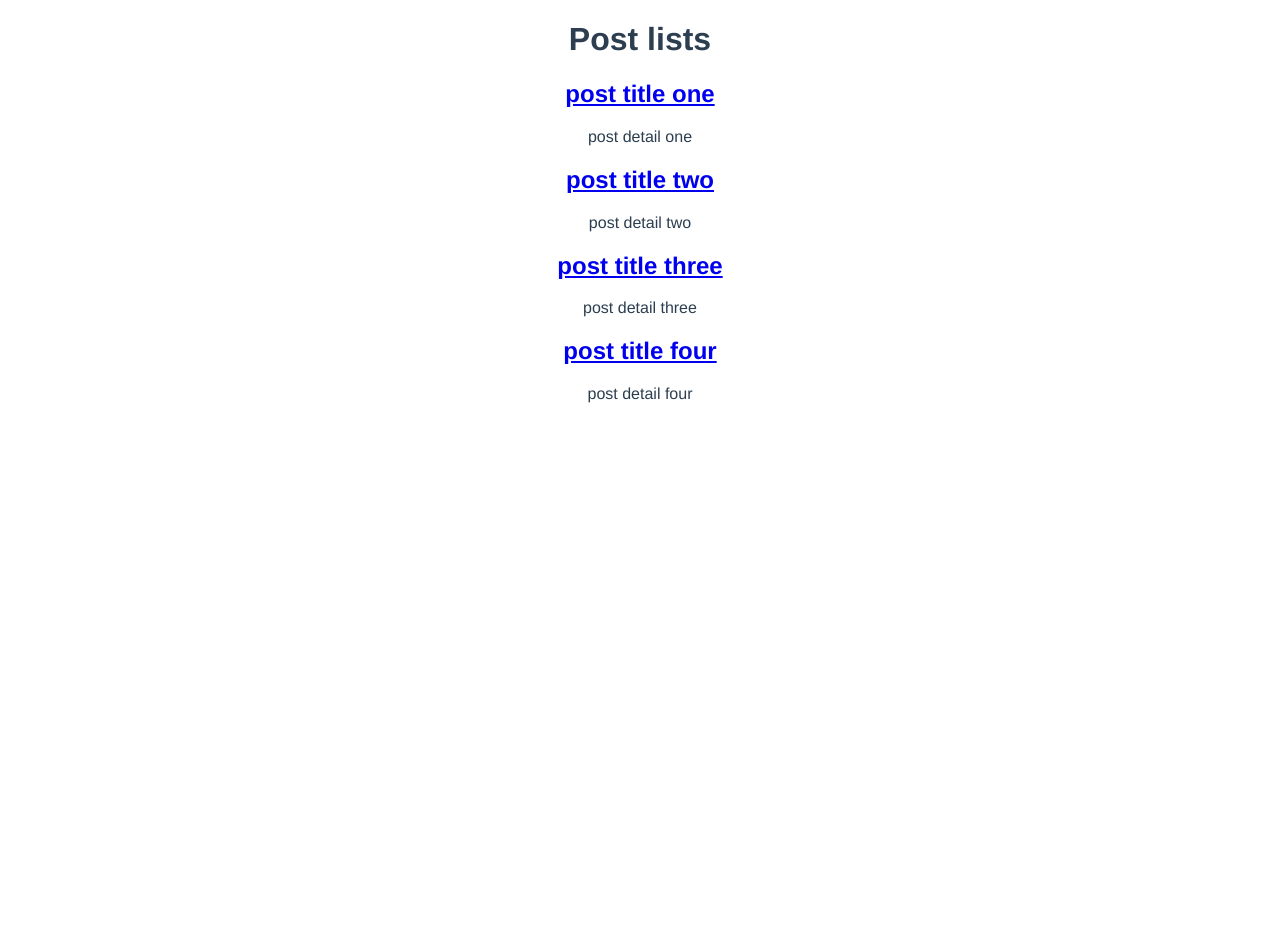
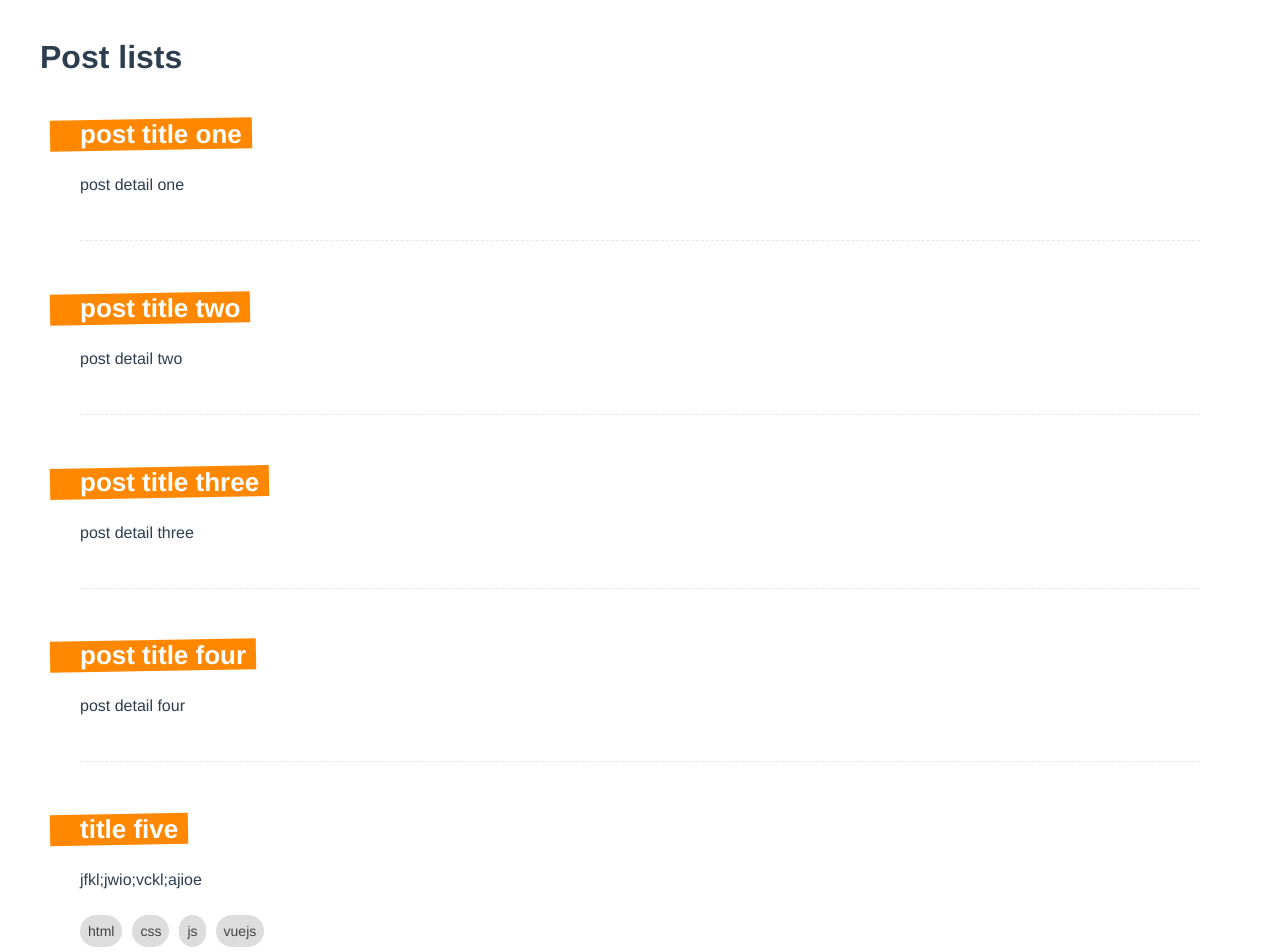
Before and after one commit to minthuhlaing007/compositionapi, a Vue app: page / in a window 1280 px wide. Shown: the top 952 px of the page. Before the commit the page ends 800 px from the top, so only its background shows below. Built offline with nearby package versions, Linux system fonts and the light colour scheme; data requests are answered from the project's data file.

Commit message:
create post backend

```diff
--- a/database/db.json
+++ b/database/db.json
@@ -3,22 +3,44 @@
     {
       "id": 1,
       "title": "post title one",
-      "detail": "post detail one"
+      "body": "post detail one"
     },
     {
       "id": 2,
       "title": "post title two",
-      "detail": "post detail two"
+      "body": "post detail two"
     },
     {
       "id": 3,
       "title": "post title three",
-      "detail": "post detail three"
+      "body": "post detail three"
     },
     {
       "id": 4,
       "title": "post title four",
-      "detail": "post detail four"
+      "body": "post detail four"
+    },
+    {
+      "id": "7816",
+      "title": "title five",
+      "body": "jfkl;jwio;vckl;ajioe",
+      "tags": [
+        "html",
+        "css",
+        "js",
+        "vuejs"
+      ]
+    },
+    {
+      "id": "1f6a",
+      "title": "title five",
+      "body": "jfkl;jwio;vckl;ajioe",
+      "tags": [
+        "html",
+        "css",
+        "js",
+        "vuejs"
+      ]
     }
   ]
 }
--- a/src/App.vue
+++ b/src/App.vue
@@ -8,7 +8,6 @@
   font-family: Avenir, Helvetica, Arial, sans-serif;
   -webkit-font-smoothing: antialiased;
   -moz-osx-font-smoothing: grayscale;
-  text-align: center;
   color: #2c3e50;
 }
 
--- a/src/components/SinglePosts.vue
+++ b/src/components/SinglePosts.vue
@@ -1,8 +1,13 @@
 <template>
-  <router-link :to="{name:'Detail', params:{id:post.id}}">
-  <h2>{{ post.title }}</h2>
-  </router-link>
-  <p>{{ post.detail }}</p>
+  <div class="post">
+    <router-link :to="{ name: 'Detail', params: { id: post.id } }">
+      <h2>{{ post.title }}</h2>
+    </router-link>
+    <p>{{ post.body }}</p>
+    <div v-for="tag in post.tags" :key="tag" class="pill">
+      {{ tag }}
+    </div>
+  </div>
 </template>
 
 <script>
@@ -13,4 +18,39 @@
 };
 </script>
 
-<style></style>
+<style>
+.post {
+  margin: 0 40px 30px;
+  padding-bottom: 30px;
+  border-bottom: 1px dashed #e7e7e7;
+}
+.post h2 {
+  display: inline-block;
+  position: relative;
+  font-size: 26px;
+  color: white;
+  margin-bottom: 10px;
+  max-width: 400px;
+}
+.post h2::before {
+  content: "";
+  display: block;
+  width: 100%;
+  height: 100%;
+  background: #ff8800;
+  position: absolute;
+  z-index: -1;
+  padding-right: 40px;
+  left: -30px;
+  transform: rotateZ(-1deg);
+}
+.pill {
+  display: inline-block;
+  margin: 10px 10px 0 0;
+  color: #444;
+  background: #ddd;
+  padding: 8px;
+  border-radius: 20px;
+  font-size: 14px;
+}
+</style>
--- a/src/views/Create.vue
+++ b/src/views/Create.vue
@@ -1,5 +1,5 @@
 <template>
-  <form>
+  <form @submit.prevent="addPost">
     <label>Title</label>
     <input type="text" required v-model="title" />
     <label>Body</label>
@@ -31,7 +31,21 @@
       tag.value = "";
     };
 
-    return { title, body, tag, handleKeydown, tags };
+    let addPost = async () => {
+      await fetch("http://localhost:3000/posts", {
+        method: "POST",
+        headers: {
+          "Content-Type": "application/json",
+        },
+        body: JSON.stringify({
+          title: title.value,
+          body: body.value,
+          tags: tags.value,
+        }),
+      });
+    };
+
+    return { title, body, tag, handleKeydown, tags, addPost };
   },
 };
 </script>
@@ -82,6 +96,12 @@
   border: none;
   padding: 8px 16px;
   font-size: 18px;
+  border-radius: 10px;
+  transition: all 0.5s;
+}
+button:hover {
+  background: #ff6600;
+  cursor: pointer;
 }
 .pill {
   display: inline-block;
--- a/src/views/HomeView.vue
+++ b/src/views/HomeView.vue
@@ -27,3 +27,11 @@
   },
 };
 </script>
+
+<style scoped>
+.home{
+  max-width: 1200px;
+  margin: 0 auto;
+  padding: 10px;
+}
+</style>
```
